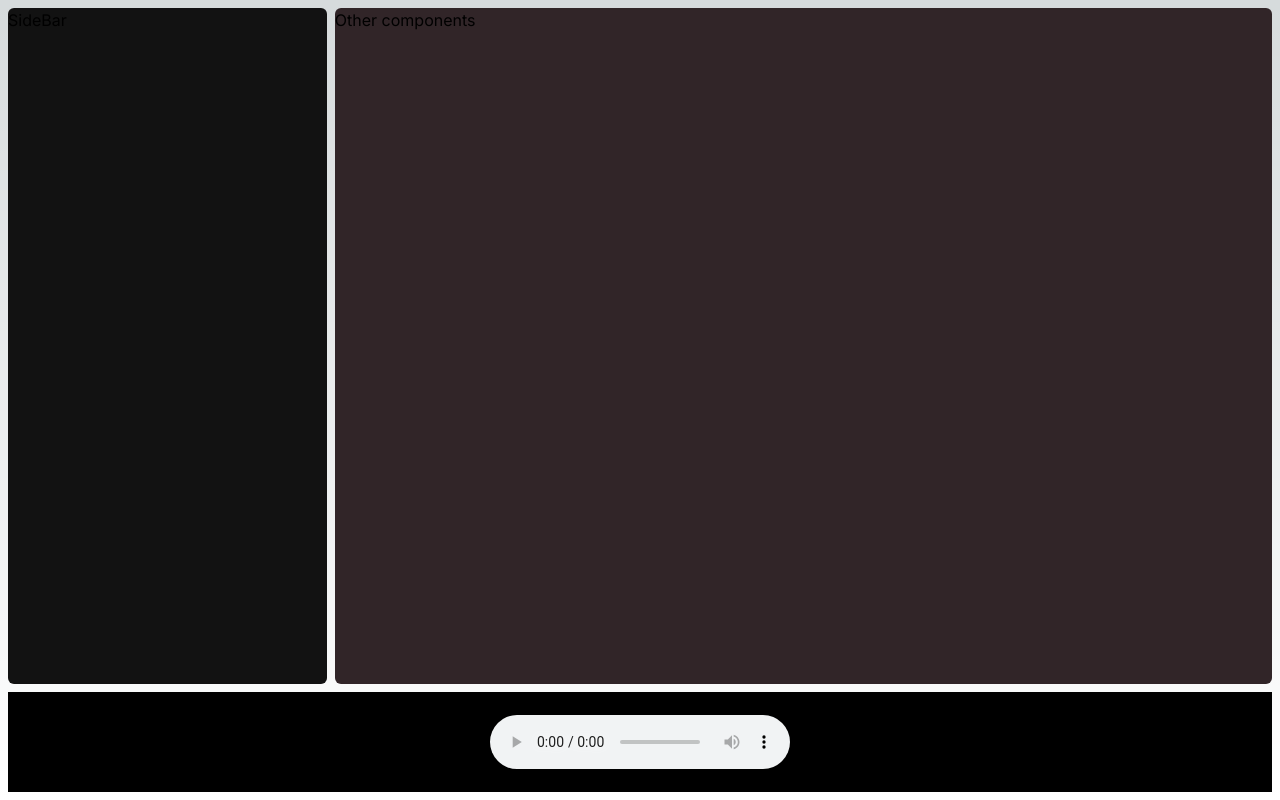
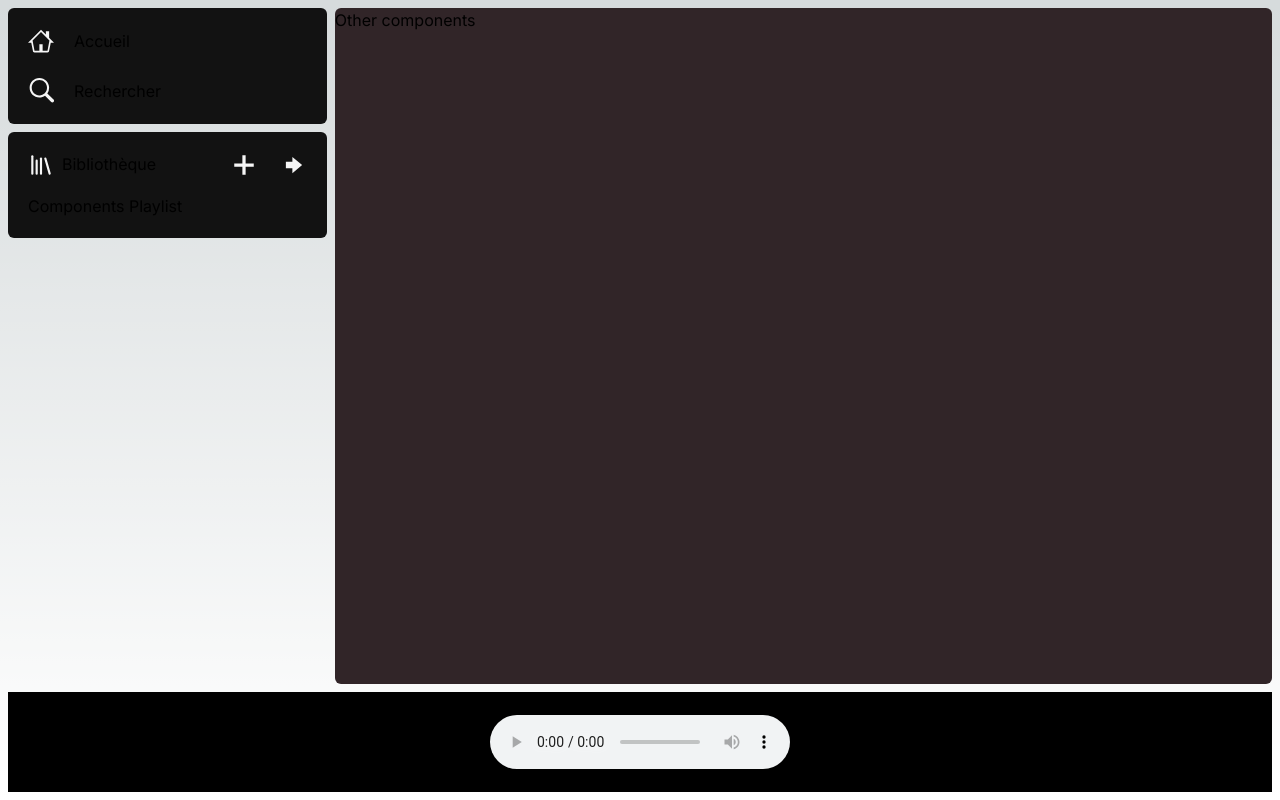
Before and after one commit to Dev-Cloud-Spotify/spotify-front-end, a Next.js app: page / in a window 1280 px wide. Built offline with nearby package versions, Linux system fonts and the light colour scheme.

Commit message:
init sideBar

```diff
--- a/src/components/layouts/SideBar.jsx
+++ b/src/components/layouts/SideBar.jsx
@@ -1,10 +1,39 @@
 import React from 'react';
+import { GoArrowRight, GoHome, GoPlus, GoSearch } from "react-icons/go";
+import { LuLibrary } from "react-icons/lu";
 
 const SideBar = () => {
 
     return (
-        <div className='w-[430px] rounded-md h-full bg-background'>
-            SideBar
+        <div className='w-[430px] rounded-md h-full flex flex-col gap-2'>
+            <div className='bg-background rounded-md p-5 flex flex-col gap-6'>
+                <div className='flex gap-5 items-center'>
+                    <GoHome size={26} className='text-white text-2xl' />
+                    <span>Accueil</span>
+                </div>
+                <div className='flex gap-5 items-center'>
+                    <GoSearch size={26} className='text-white text-2xl' />
+                    <span>Rechercher</span>
+                </div>
+            </div>
+            <div className='bg-background rounded-md p-5 flex flex-col gap-4'>
+                <div className='flex justify-between'>
+                    <div className='flex gap-2'>
+                        <LuLibrary size={26} className='text-white text-2xl' />
+                        <span>Bibliothèque</span>
+                    </div>
+                    <div className='flex gap-6'>
+                        <GoPlus size={26} className='text-white text-2xl' />
+                        <GoArrowRight size={26} className='text-white text-2xl' />
+                    </div>
+
+                </div>
+
+                <div>
+                    {/* <span>Playlists</span> */}
+                    <span>Components Playlist</span>
+                </div>
+            </div>
         </div>
     );
 }
```
